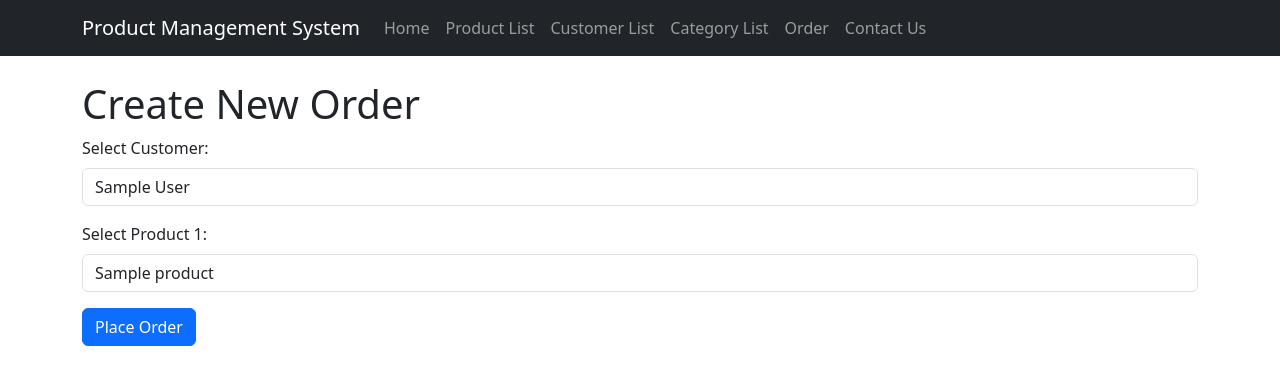
After one commit to JiroHaw0214/webapp, a PHP site: page /create_order.php in a window 1280 px wide. The commit adds this page. Shown: the top 385 px of the page. Run offline with PHP 8.4, Linux system fonts and the light colour scheme; tables that the repository leaves empty or names only in its code hold one stand-in row (values such as "Sample post").

Commit message:
create new page for customer order

```diff
--- /dev/null
+++ b/project/create_order.php
@@ -0,0 +1,73 @@
+<!DOCTYPE HTML>
+<html>
+
+<head>
+    <title>Create New Order</title>
+    <link href="https://cdn.jsdelivr.net/npm/bootstrap@5.3.0/dist/css/bootstrap.min.css" rel="stylesheet" integrity="sha384-9ndCyUaIbzAi2FUVXJi0CjmCapSmO7SnpJef0486qhLnuZ2cdeRhO02iuK6FUUVM" crossorigin="anonymous">
+</head>
+
+<body>
+    <?php include 'includes/navbar.php'; ?>
+
+    <div class="container mt-4">
+        <div class="page-header">
+            <h1>Create New Order</h1>
+        </div>
+
+        <!-- Your HTML form here to create a new order -->
+        <form action="process_order.php" method="POST">
+            <!-- Customer dropdown menu -->
+            <div class="mb-3">
+                <label for="customer_name" class="form-label">Select Customer:</label>
+                <select name="customer_name" class="form-control" id="customer_name">
+                    <!-- PHP code to fetch and populate the customer names -->
+                    <?php
+                    // Include database connection
+                    include 'config/database.php';
+
+                    // Fetch customer names from the database
+                    $query = "SELECT customer_name FROM customers";
+                    $stmt = $con->prepare($query);
+                    $stmt->execute();
+
+                    // Loop through the results and create options for the dropdown
+                    while ($row = $stmt->fetch(PDO::FETCH_ASSOC)) {
+                        $customer_name = $row['customer_name'];
+                        echo "<option value='$customer_name'>$customer_name</option>";
+                    }
+                    ?>
+                </select>
+            </div>
+
+            <!-- Product dropdown menus (You need three dropdowns for three products) -->
+            <div class="mb-3">
+                <label for="product_1" class="form-label">Select Product 1:</label>
+                <select name="product_1" class="form-control" id="product_1">
+                    <!-- PHP code to fetch and populate the product names -->
+                    <?php
+                    // Fetch product names from the database
+                    $query = "SELECT name FROM products";
+                    $stmt = $con->prepare($query);
+                    $stmt->execute();
+
+                    // Loop through the results and create options for the dropdown
+                    while ($row = $stmt->fetch(PDO::FETCH_ASSOC)) {
+                        $product_name = $row['name'];
+                        echo "<option value='$product_name'>$product_name</option>";
+                    }
+                    ?>
+                </select>
+            </div>
+
+            <!-- Add two more similar dropdowns for the other two products -->
+
+            <!-- Other order details like quantity, etc. -->
+
+            <button type="submit" class="btn btn-primary">Place Order</button>
+        </form>
+    </div>
+
+    <script src="https://cdn.jsdelivr.net/npm/bootstrap@5.3.0/dist/js/bootstrap.bundle.min.js" integrity="sha384-geWF76RCwLtnZ8qwWowPQNguL3RmwHVBC9FhGdlKrxdiJJigb/j/68SIy3Te4Bkz" crossorigin="anonymous"></script>
+</body>
+
+</html>
--- a/project/customer_read.php
+++ b/project/customer_read.php
@@ -47,7 +47,7 @@
         $num = $stmt->rowCount();
 
         // link to create record form
-        echo "<a href='customer_read.php' class='btn btn-primary mb-3'>Create New Customers</a>";
+        echo "<a href='customer_create.php' class='btn btn-primary mb-3'>Create New Customers</a>";
 
         //check if more than 0 record found
         if ($num > 0) {
--- a/project/includes/navbar.php
+++ b/project/includes/navbar.php
@@ -10,22 +10,17 @@
                     <a class="nav-link" href="index.php">Home</a>
                 </li>
                 <li class="nav-item">
-                    <a class="nav-link" href="product_create.php">Product</a>
-                </li>
-                <li class="nav-item">
                     <a class="nav-link" href="product_read.php">Product List</a>
                 </li>
-                <li class="nav-item">
-                    <a class="nav-link" href="customer_create.php">Customer</a>
-                </li>
+
                 <li class="nav-item">
                     <a class="nav-link" href="customer_read.php">Customer List</a>
                 </li>
                 <li class="nav-item">
-                    <a class="nav-link" href="category_create.php">Category</a>
+                    <a class="nav-link" href="category_read.php">Category List</a>
                 </li>
                 <li class="nav-item">
-                    <a class="nav-link" href="category_read.php">Category List</a>
+                    <a class="nav-link" href="create_order.php">Order</a>
                 </li>
                 <li class="nav-item">
                     <a class="nav-link" href="contact.php">Contact Us</a>
```
